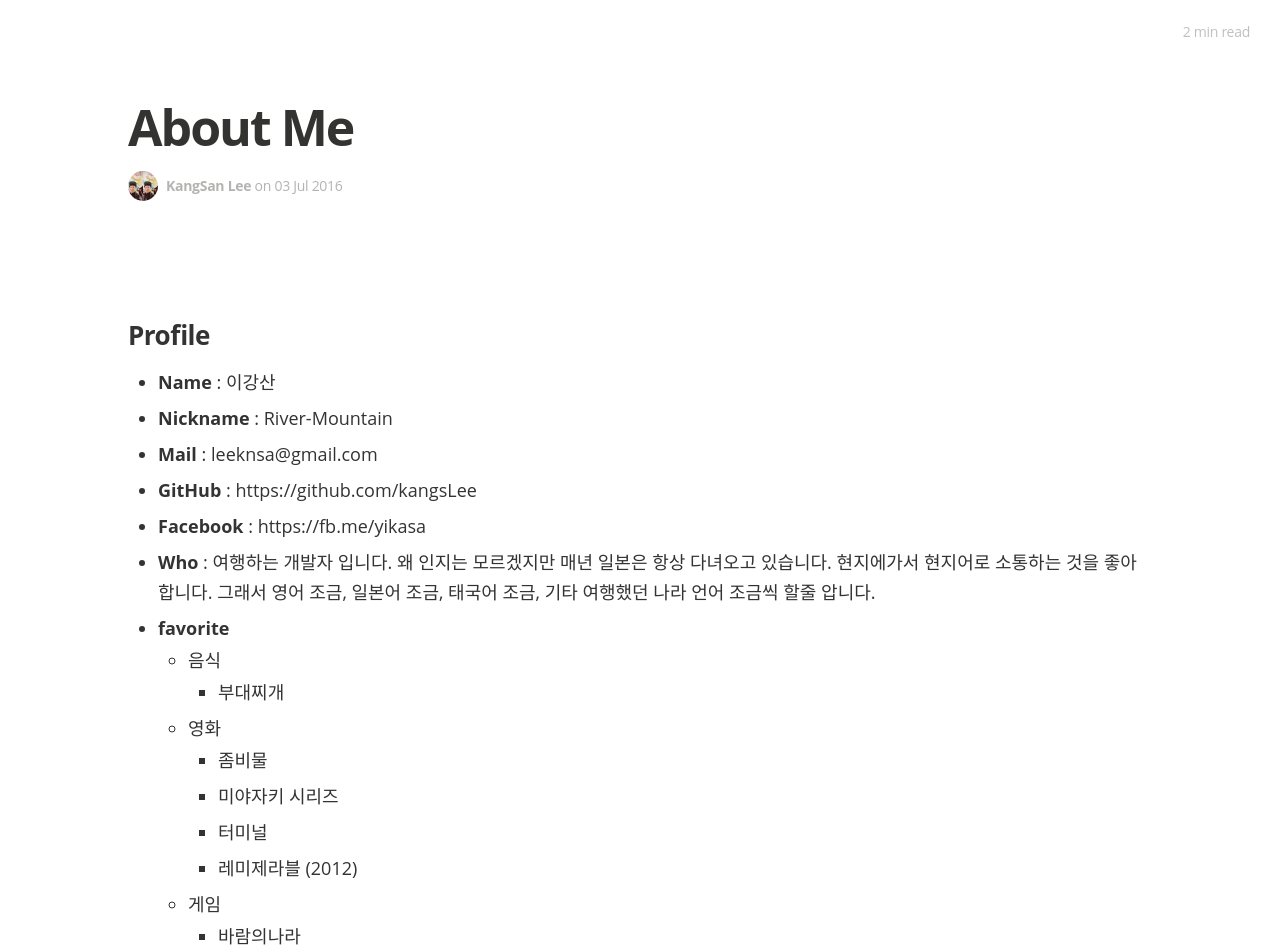
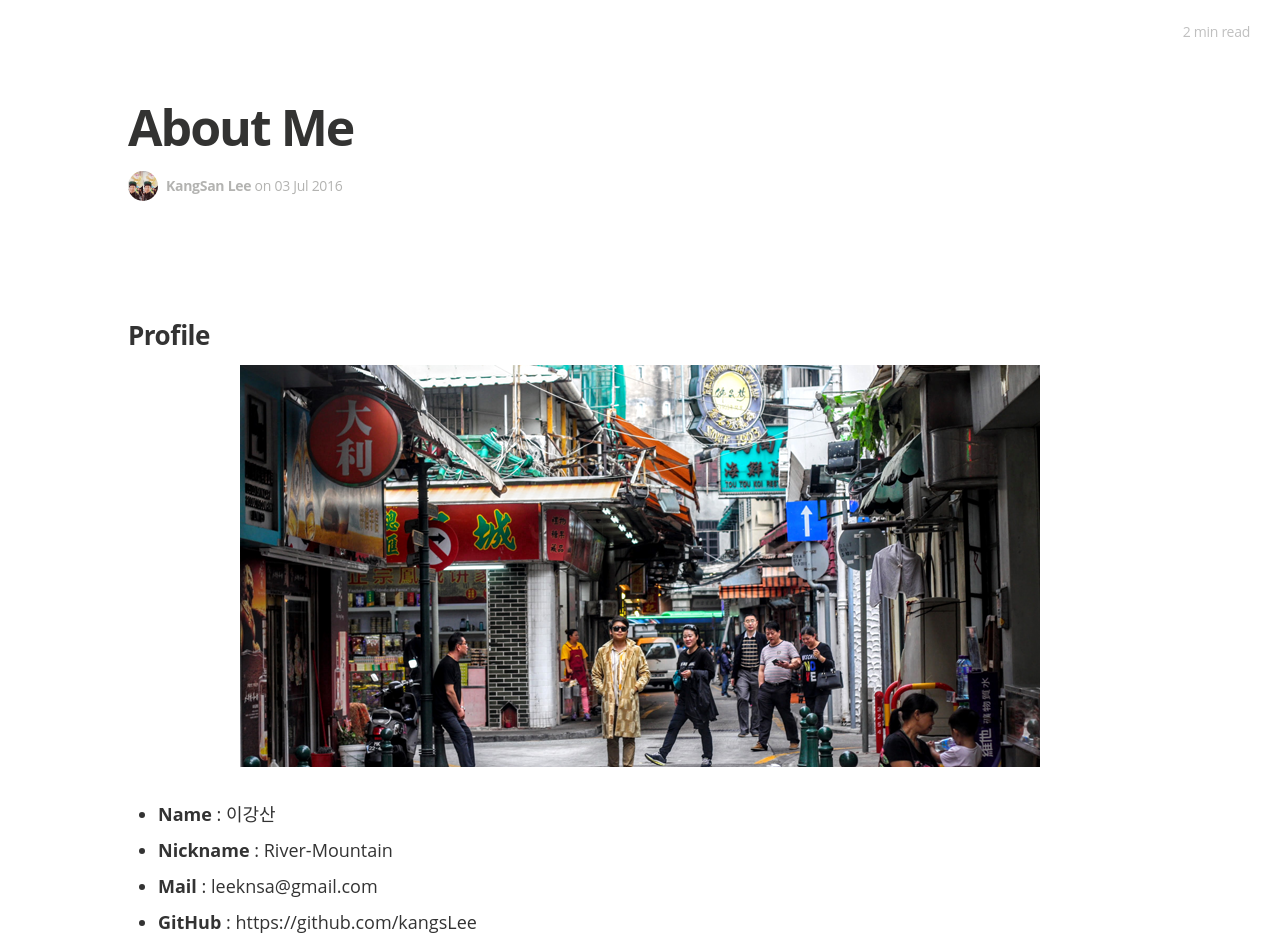
Before and after one commit to kangsLee/kangsLee.github.io, a Jekyll site: the page built from about/index.md, in a window 1280 px wide. Shown: the top 949 px of the page. Built offline with Jekyll 4.4.1, drawn with Linux system fonts in a browser that asks for light colours; nearby versions of some CDN libraries; some web fonts are replaced; comment, search, counter and statistics services are not loaded.

Commit message:
add my photo

```diff
--- a/about/index.md
+++ b/about/index.md
@@ -8,6 +8,9 @@ author: KangSan Lee
 ---
 
 ## Profile
+
+![](../assets/images/felicidade.png)
+
 - **Name** : 이강산
 - **Nickname** : River-Mountain
 - **Mail** : leeknsa@gmail.com
```
Also changed, not shown: assets/images/felicidade.png (added).
